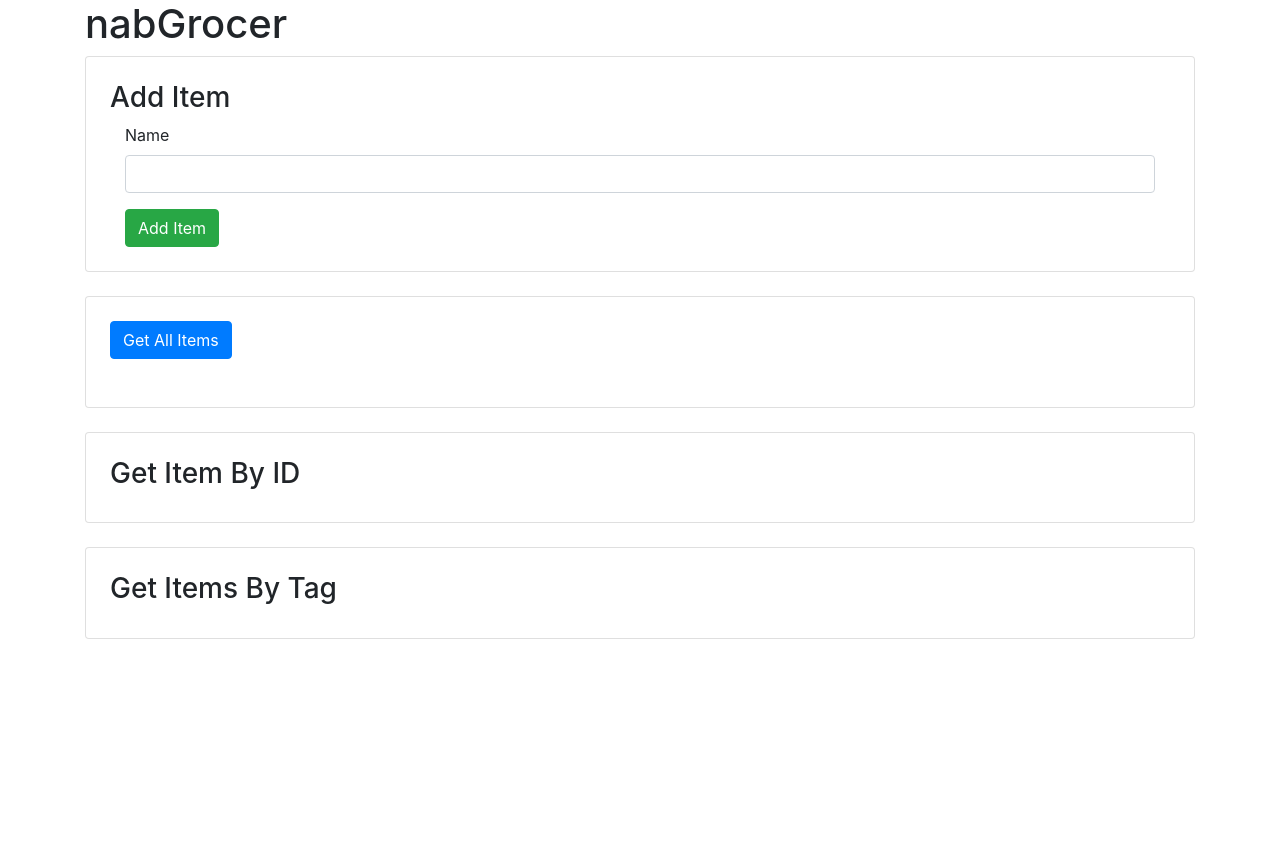
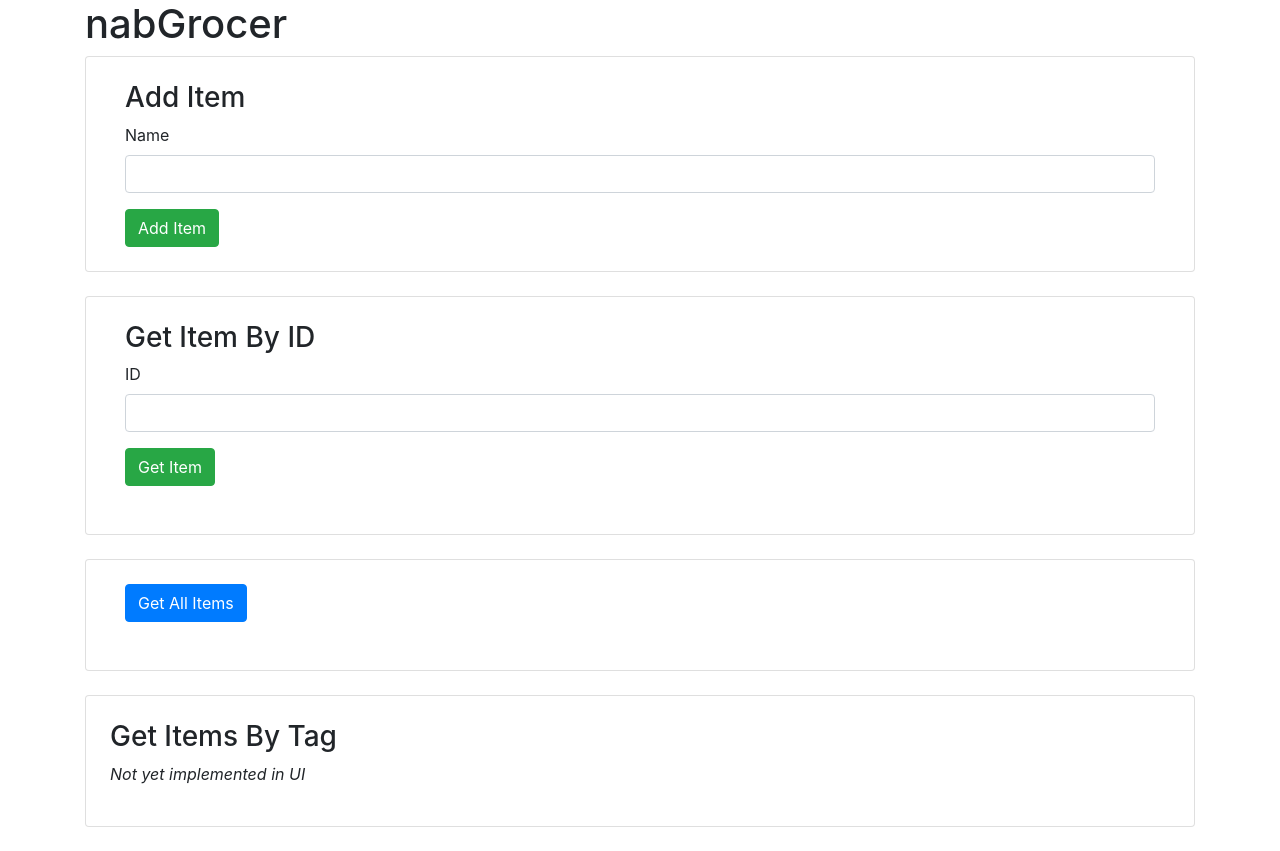
Before and after one commit to Chris-Robertson/nabgrocer, an Angular app in the folder nab-grocer-ui/: page / in a window 1280 px wide. Before the commit the page ends 800 px from the top, so only its background shows below. Built offline with nearby package versions, Linux system fonts and the light colour scheme.

Commit message:
UI: Get item by ID

```diff
--- a/nab-grocer-ui/src/app/add-item-form/add-item-form.component.html
+++ b/nab-grocer-ui/src/app/add-item-form/add-item-form.component.html
@@ -1,4 +1,5 @@
 <div class="container">
+  <h3>Add Item</h3>
   <form [formGroup]="addItemForm" (ngSubmit)="onSubmit(addItemForm.value)">
     <div class="form-group">
       <label for="itemName">Name</label>
--- a/nab-grocer-ui/src/app/app.component.html
+++ b/nab-grocer-ui/src/app/app.component.html
@@ -5,8 +5,11 @@
   </h1>
 
   <div class="card px-4 py-4 mb-4">
-    <h3>Add Item</h3>
     <app-add-item-form></app-add-item-form>
+  </div>
+
+  <div class="card px-4 py-4 mb-4">
+    <app-get-item-by-id></app-get-item-by-id>
   </div>
 
   <div class="card px-4 py-4 mb-4">
@@ -14,11 +17,8 @@
   </div>
 
   <div class="card px-4 py-4 mb-4">
-    <h3>Get Item By ID</h3>
-  </div>
-
-  <div class="card px-4 py-4 mb-4">
     <h3>Get Items By Tag</h3>
+    <p><em>Not yet implemented in UI</em></p>
   </div>
 
 </div>
--- a/nab-grocer-ui/src/app/app.module.ts
+++ b/nab-grocer-ui/src/app/app.module.ts
@@ -10,6 +10,7 @@ import { AppComponent } from './app.component';
 import { ItemComponent } from './item/item.component';
 import { ListItemsComponent } from './list-items/list-items.component';
 import { SearchBarComponent } from './search-bar/search-bar.component';
+import { GetItemByIdComponent } from './get-item-by-id/get-item-by-id.component';
 
 @NgModule({
   declarations: [
@@ -18,7 +19,8 @@ import { SearchBarComponent } from './search-bar/search-bar.component';
     ItemComponent,
     ListItemsComponent,
     ListItemsComponent,
-    SearchBarComponent
+    SearchBarComponent,
+    GetItemByIdComponent
   ],
   imports: [
     AppRoutingModule,
--- /dev/null
+++ b/nab-grocer-ui/src/app/get-item-by-id/get-item-by-id.component.html
@@ -0,0 +1,16 @@
+<div class="container">
+  <h3>Get Item By ID</h3>
+  <form [formGroup]="getItemByIdForm" (ngSubmit)="onSubmit(getItemByIdForm.value)">
+    <div class="form-group">
+      <label for="itemId">ID</label>
+      <input type="number" class="form-control" id="itemId" formControlName="itemId"/>
+    </div>
+
+    <button type="submit" class="btn btn-success mb-4">Get Item</button>
+
+  </form>
+
+  <div *ngIf="this.item">
+    <app-item [item]="item"></app-item>
+  </div>
+</div>
--- /dev/null
+++ b/nab-grocer-ui/src/app/get-item-by-id/get-item-by-id.component.ts
@@ -0,0 +1,29 @@
+import { Component } from '@angular/core';
+import {NabGrocerApiService} from "../nab-grocer-api.service";
+import { FormBuilder } from '@angular/forms';
+import {Item} from "../item";
+
+@Component({
+  selector: 'app-get-item-by-id',
+  templateUrl: './get-item-by-id.component.html',
+  styleUrls: ['./get-item-by-id.component.css']
+})
+export class GetItemByIdComponent {
+
+  getItemByIdForm;
+  item: Item;
+
+  constructor(
+    private nabGrocerApi: NabGrocerApiService,
+    private formBuilder: FormBuilder
+  ) {
+    this.getItemByIdForm = this.formBuilder.group({
+      itemId: ""
+    })
+  }
+
+  onSubmit(formData) {
+    this.getItemByIdForm.reset();
+    this.nabGrocerApi.getItemById(formData.itemId).subscribe(item => this.item = item);
+  }
+}
--- a/nab-grocer-ui/src/app/list-items/list-items.component.html
+++ b/nab-grocer-ui/src/app/list-items/list-items.component.html
@@ -1,4 +1,4 @@
-<div>
+<div class="container">
   <button type="button" class="btn btn-primary btn-large mb-4" (click)="getAllItems()">
     Get All Items
   </button>
--- a/nab-grocer-ui/src/app/nab-grocer-api.service.ts
+++ b/nab-grocer-ui/src/app/nab-grocer-api.service.ts
@@ -8,7 +8,7 @@ import { Observable } from 'rxjs';
 })
 export class NabGrocerApiService {
 
-  nabGrocerItemsUrl = "http://localhost:8080/v1/items/";
+  nabGrocerItemsUrl = "http://localhost:8080/v1/items";
 
   itemList: Item[] = [];
 
@@ -19,6 +19,14 @@ export class NabGrocerApiService {
       .subscribe(result => this.itemList = result);
   }
 
+  getItemById(itemId: number): Observable<Item> {
+    return this.http.get<Item>(`${this.nabGrocerItemsUrl}/${itemId}`);
+  }
+
+  deleteItemById(itemId: number): Observable<Item> {
+    return this.http.delete<Item>(`${this.nabGrocerItemsUrl}/${itemId}`);
+  }
+
   addItem(item: Item): Observable<Item> {
     return this.http.post<Item>(this.nabGrocerItemsUrl, item);
   }
```
Also changed, not shown: nab-grocer-ui/src/app/get-item-by-id/get-item-by-id.component.css (added), 1 other file (tests, documents, lock files or other folders).
